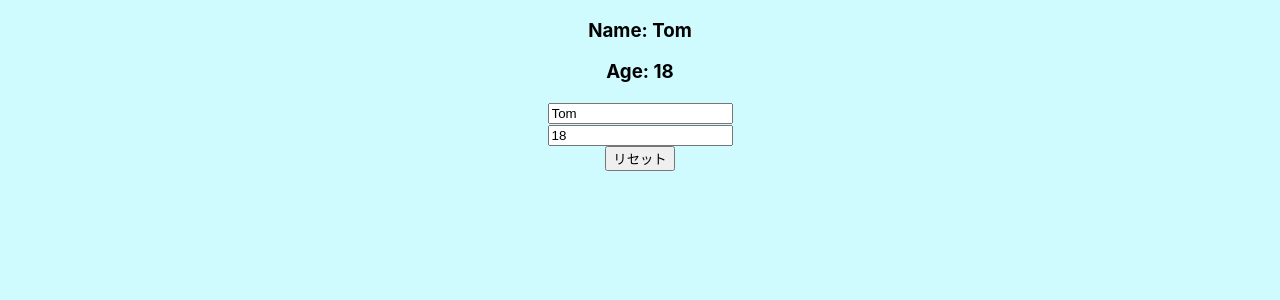
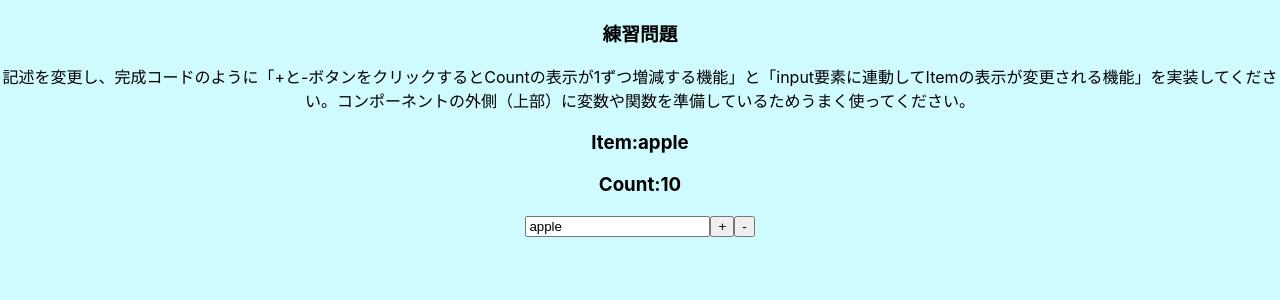
Before and after one commit to yooda123/sample_react, a React (Create React App) app: page / in a window 1280 px wide. Shown: the top 300 px of the page. Built offline with nearby package versions, Linux system fonts and the light colour scheme.

Commit message:
05_state_and_event_068_practice_obj_state

```diff
--- a/src/components/Example.js
+++ b/src/components/Example.js
@@ -1,31 +1,25 @@
-import { useState } from "react";
+import { useState } from 'react';
 
 const Example = () => {
-  const personObj = { name: "Tom", age: 18 };
-  const [person, setPerson] = useState(personObj)
-
-  const changeName = (e) => {
-      // setPerson({ name: e.target.value, age: person.age });
-      setPerson({ ...person, name: e.target.value });
-  }
-  const changeAge = (e) => {
-    // setPerson({ name: person.name, age: e.target.value });
-    setPerson({ ...person, age: e.target.value });
-  }
-  const reset = () => {
-    setPerson({ name: "", age: "" });
-  }
-
+  const orderObj = { item: 'apple', count: 10 };
+  const [order, setOrder] = useState(orderObj);
+  // const changeItem = (e) => {setOrder({...order, item: e.target.value})};
+  const changeItem = (e) => {setOrder(order => ({...order, item: e.target.value}))};
+  const countUp = (e) => {setOrder({...order, count: order.count+1})};
+  const countDown = (e) => {setOrder({...order, count: order.count-1})};
   return (
-    <>
-      <h3>Name: {person.name}</h3>
-      <h3>Age: {person.age}</h3>
-      <div><input type="text" onChange={changeName} value={person.name} /></div>
-      <div><input type="number" onChange={changeAge} value={person.age} /></div>
-      <button onClick={reset}>リセット</button>
-    </>
-  )
-
+    <div>
+      <h3>練習問題</h3>
+      <p>
+        記述を変更し、完成コードのように「+と-ボタンをクリックするとCountの表示が1ずつ増減する機能」と「input要素に連動してItemの表示が変更される機能」を実装してください。コンポーネントの外側（上部）に変数や関数を準備しているためうまく使ってください。
+      </p>
+      <h3>Item:{order.item}</h3>
+      <h3>Count:{order.count}</h3>
+      <input type="text" value={order.item} onChange={changeItem} />
+      <button onClick={countUp}>+</button>
+      <button onClick={countDown}>-</button>
+    </div>
+  );
 };
 
 export default Example;
```
